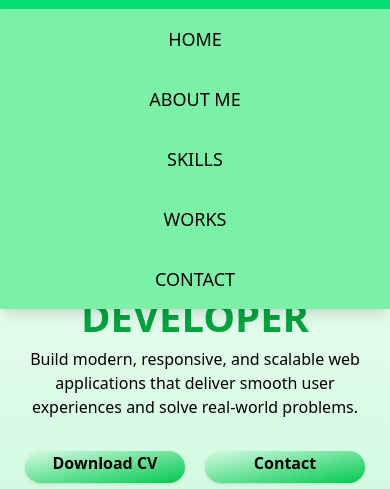
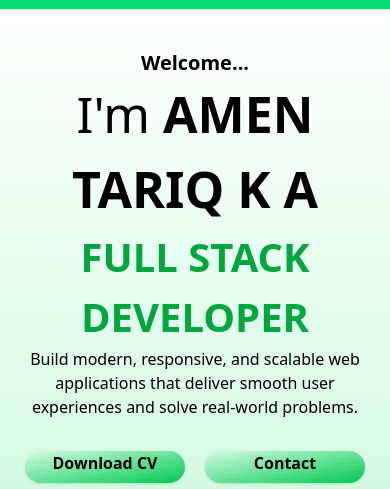
Before and after one commit to amentariqka/Portfolio, a plain HTML site: page index.html in a window 390 px wide. Shown: the part 39-528 px from the top of the page. Drawn offline with nearby package versions, Linux system fonts and the light colour scheme.

Commit message:
Responsive

```diff
--- a/index.html
+++ b/index.html
@@ -119,7 +119,7 @@
 
 
 
-      <div id="mobilemenu" class="fixed z-50 sm:hidden w-full bg-green-300 shadow-lg flex flex-col items-center text-lg ">
+      <div id="mobilemenu" class="fixed z-50 hidden sm:hidden w-full bg-green-300 shadow-lg flex flex-col items-center text-lg ">
         <a class="hover:bg-green-700 w-full h-full p-4 text-center" onclick="hamburgerr()" href="#home" >HOME</a>
         <a class="hover:bg-green-700 w-full h-full p-4 text-center" onclick="hamburgerr()" href="#about-me">ABOUT ME</a>
         <a class="hover:bg-green-700 w-full h-full p-4 text-center" onclick="hamburgerr()" href="#skills">SKILLS</a>
```
